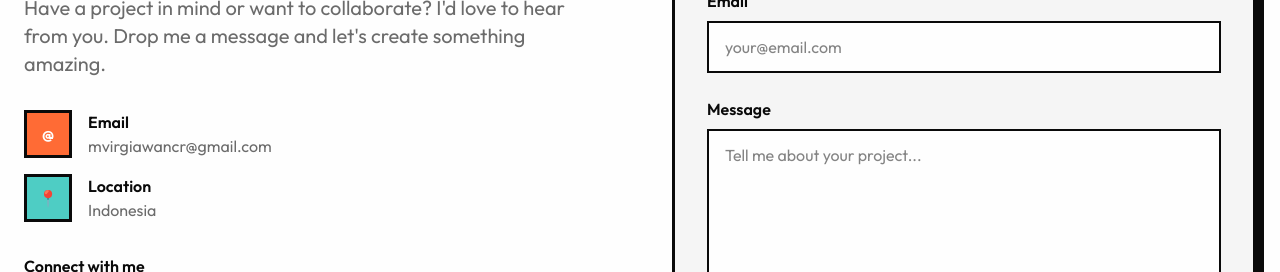
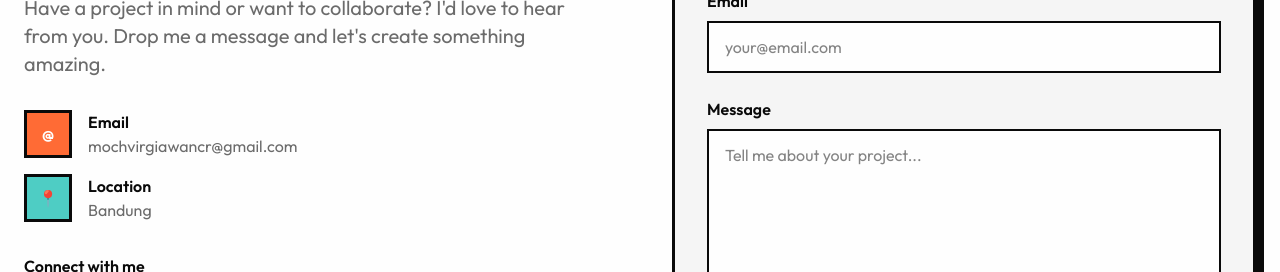
Before and after one commit to mvirgiawancr/Portfolio, a Next.js app: page / in a window 1280 px wide. Shown: the part 3000-3272 px from the top of the page. Built offline with nearby package versions, Linux system fonts and the light colour scheme.

Commit message:
update contact

```diff
--- a/src/components/Contact.tsx
+++ b/src/components/Contact.tsx
@@ -6,7 +6,7 @@ import Link from "next/link";
 
 const socialLinks = [
   { href: "https://github.com/mvirgiawancr", label: "GitHub", icon: "🐙" },
-  { href: "https://t.me/mvirgiawancr", label: "Telegram", icon: "✈️" },
+  { href: "https://t.me/virgiizz", label: "Telegram", icon: "✈️" },
 ];
 
 export function Contact() {
@@ -71,7 +71,7 @@ export function Contact() {
                 </div>
                 <div>
                   <p className="font-semibold">Email</p>
-                  <p className="text-muted-foreground">mvirgiawancr@gmail.com</p>
+                  <p className="text-muted-foreground">mochvirgiawancr@gmail.com</p>
                 </div>
               </div>
               <div className="flex items-center gap-4">
@@ -80,7 +80,7 @@ export function Contact() {
                 </div>
                 <div>
                   <p className="font-semibold">Location</p>
-                  <p className="text-muted-foreground">Indonesia</p>
+                  <p className="text-muted-foreground">Bandung</p>
                 </div>
               </div>
             </div>
```
